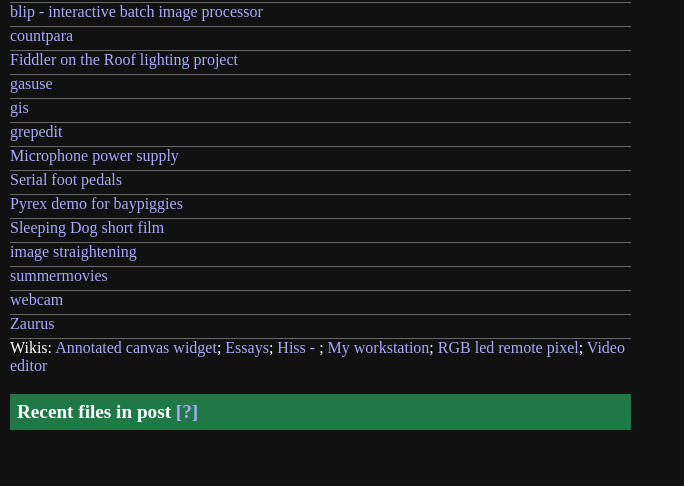
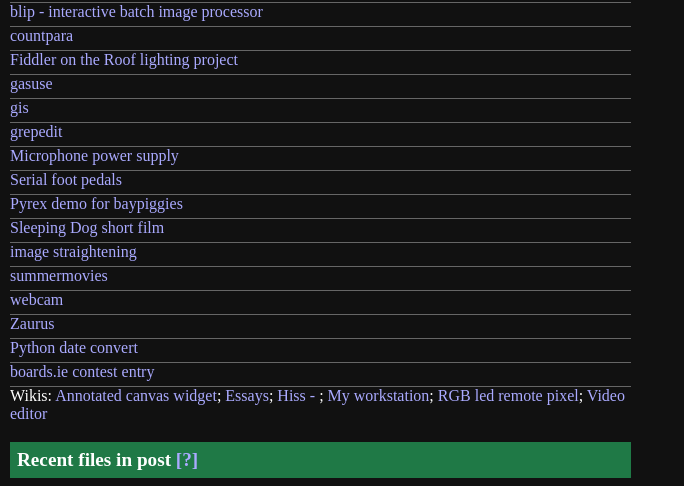
Before and after one commit to drewp/homepage, a plain HTML site: page www/index.html in a window 1280 px wide. Shown: the part 749-1235 px from the top of the page, without its empty margins (0-684 px from the left). Before the commit the page ends 1187 px from the top, so only its background shows below. Drawn offline with Linux system fonts and the light colour scheme; a script that the page names is missing.

Commit message:
add some projects
darcs-hash:20081215035207-312f9-4c26d996bf60723767cea4957da7b23ad0c379c2.gz

```diff
--- a/www/index.html
+++ b/www/index.html
@@ -249,6 +249,8 @@
 		<div><a href="/projects/summermovies">summermovies</a></div>
 		<div><a href="/projects/webcam">webcam</a></div>
 		<div><a href="/projects/zaurus">Zaurus</a></div>
+                <div><a href="/python-date-convert/">Python date convert</a></div>
+                <div><a href="/boardsie/">boards.ie contest entry</a></div>
 	      </div>
 	      <div>
 		Wikis:
```
